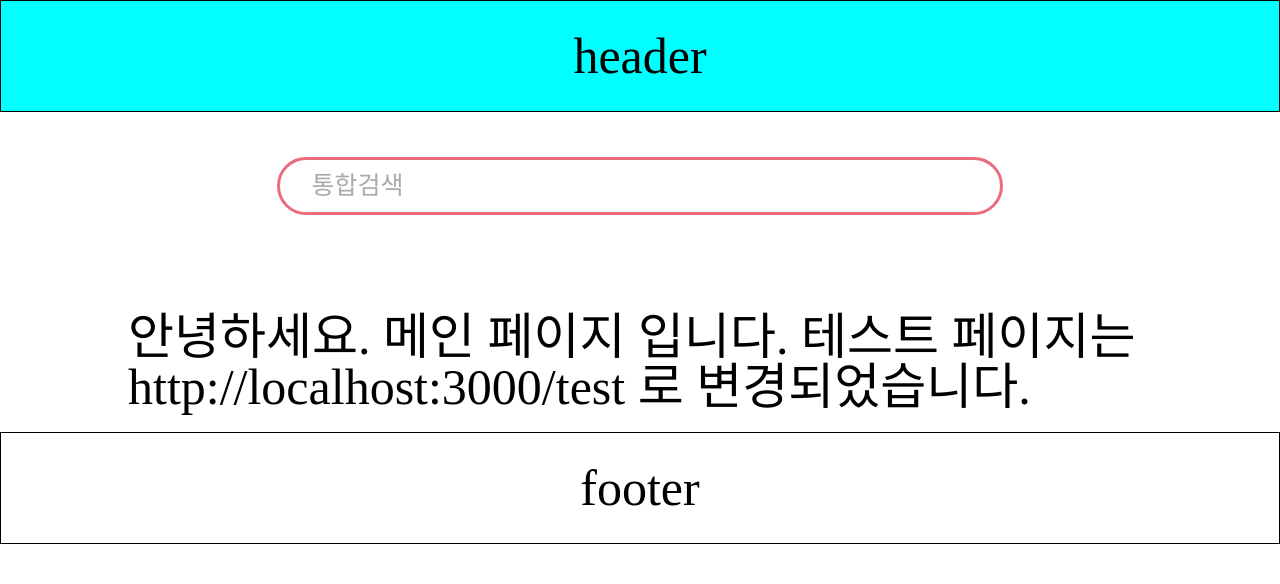
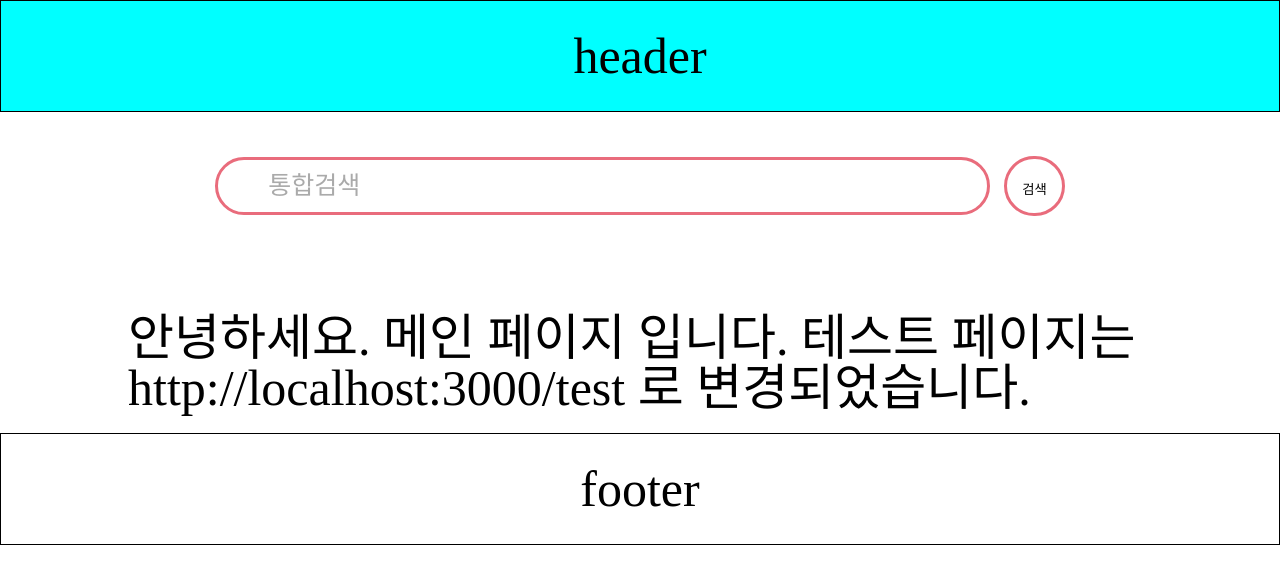
Before and after one commit to Team-mwom/moyeora-front, a React (Create React App) app: page / in a window 1280 px wide. Shown: the top 584 px of the page. Built offline with nearby package versions, Linux system fonts and the light colour scheme.

Commit message:
feat.msg 검색기능 일부기능추가

```diff
--- a/src/components/common/Search.tsx
+++ b/src/components/common/Search.tsx
@@ -1,12 +1,34 @@
 import React from 'react';
+import {useCallback, useState, ChangeEvent} from 'react';
 
-import "styles/common/search.css"
+//redux
+import { useDispatch } from "react-redux";
+
 
 const Search = () => {
+	const [word, setWord] = useState('');//수정을 위한 정보를 data에 저장한다.
+	//const dispach = useDispatch();
+
+	const onSubmit = (e: React.FormEvent<HTMLFormElement>) => {
+		e.preventDefault();
+		var url = "/search/" + word;
+		//alert(url);
+		window.location.href = url;
+	};
+
 	return (
 		<div className='search_container'>
-			<input type="text" placeholder='통합검색'/>
+			<div className="search_input">
+				<form className="data_search_form" onSubmit={onSubmit}>
+					<input type="text" placeholder='통합검색' onChange={useCallback((e: ChangeEvent<HTMLInputElement>) => setWord(e.target.value), [])}/>
+					<button
+						value="검색"
+					>
+					검색</button>
+				</form>
+			</div>
 		</div>
+
 	);
 };
 
--- /dev/null
+++ b/src/components/search/SearchResult.tsx
@@ -0,0 +1,39 @@
+import React from 'react';
+import { useEffect, useState } from 'react';
+import { useParams } from "react-router";
+import axios from 'axios';
+
+// redux
+import { useSelector, useDispatch } from "react-redux";
+
+const SearchResult = () => {
+    const [searchData, setSearchData] = useState([]);
+    const params = useParams();
+    const dispach = useDispatch();
+
+        // useEffect(() => {
+        //      async function fetchData() {
+        //          const result = await axios.get(
+        //           '/api/main/searchMain?word=' + params.word
+        //          );
+        //          //console.log(result.data.result);
+        //          //setSearchData(result.data.result);
+        //      }
+        //      fetchData();
+        // }, []);
+
+        useEffect(() => {
+                axios.get('/api/main/searchMain?word=' + params.word)
+                .then((response) => {
+                // dispach(setTestDataList(response));
+                }).catch((error) => console.log(error));
+            },[]
+        );
+    return(
+        <>
+
+        </>
+    );
+};
+
+export default SearchResult;
--- /dev/null
+++ b/src/pages/main/SearchMain.tsx
@@ -0,0 +1,22 @@
+import React from 'react';
+
+
+//compo
+import Search from 'components/common/Search';
+import SearchResult from 'components/search/SearchResult';
+
+//style
+import "styles/common/search.css"
+
+// 검색 결과 페이지
+const SearchMain = () => {
+
+	return (
+		<div className="search_container">
+			<Search/>
+			<SearchResult/>
+		</div>
+	);
+};
+
+export default SearchMain;
--- a/src/router/mainRouters/MainRouter.tsx
+++ b/src/router/mainRouters/MainRouter.tsx
@@ -1,12 +1,14 @@
 import React from 'react';
 import {Routes, Route } from 'react-router-dom';
 
-import TestMain from 'pages/main/MainPage'
+import TestMain from 'pages/main/MainPage';
+import SearchMain from 'pages/main/SearchMain';
 
 function MainRouter() {
   return (
 		<Routes>
 			<Route path="/" element={<TestMain/>} />
+			<Route path="/search/:word" element={<SearchMain/>} />
 		</Routes>
   )
 }
--- a/src/styles/common/search.css
+++ b/src/styles/common/search.css
@@ -1,9 +1,9 @@
-.search_container{
+.search_container .search_input form {
   margin: 20px 0 100px 0;
   text-align: center;
 }
-
-.search_container input {
+.search_container .search_input form input {
+  padding-left: 50px;
   border-radius: 30px;
   font-size: 25px;
   height: 50px;
@@ -12,7 +12,17 @@
   outline: 3px solid #e96c7c;
 }
 
-.search_container input::placeholder {
-  padding-left: 30px;
+.search_container .search_input button {
+  margin-left: 20px;
+  padding : 20px 15px 15px 15px;
+  cursor: pointer;
+  outline: 3px solid #e96c7c;
+  border: 0;
+  border-radius: 80px;
+  background-color: white;
+
+}
+
+.search_container .search_input input::placeholder {
   color: #aaa;
 }
```
